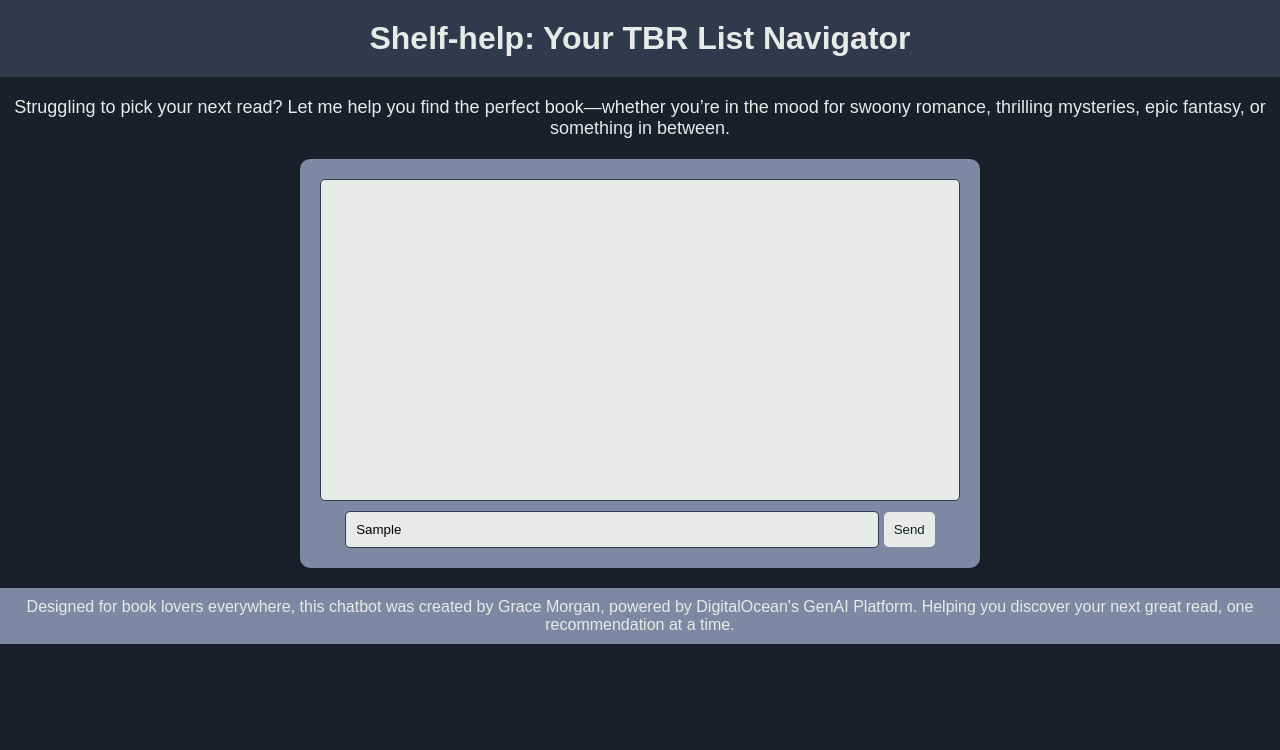
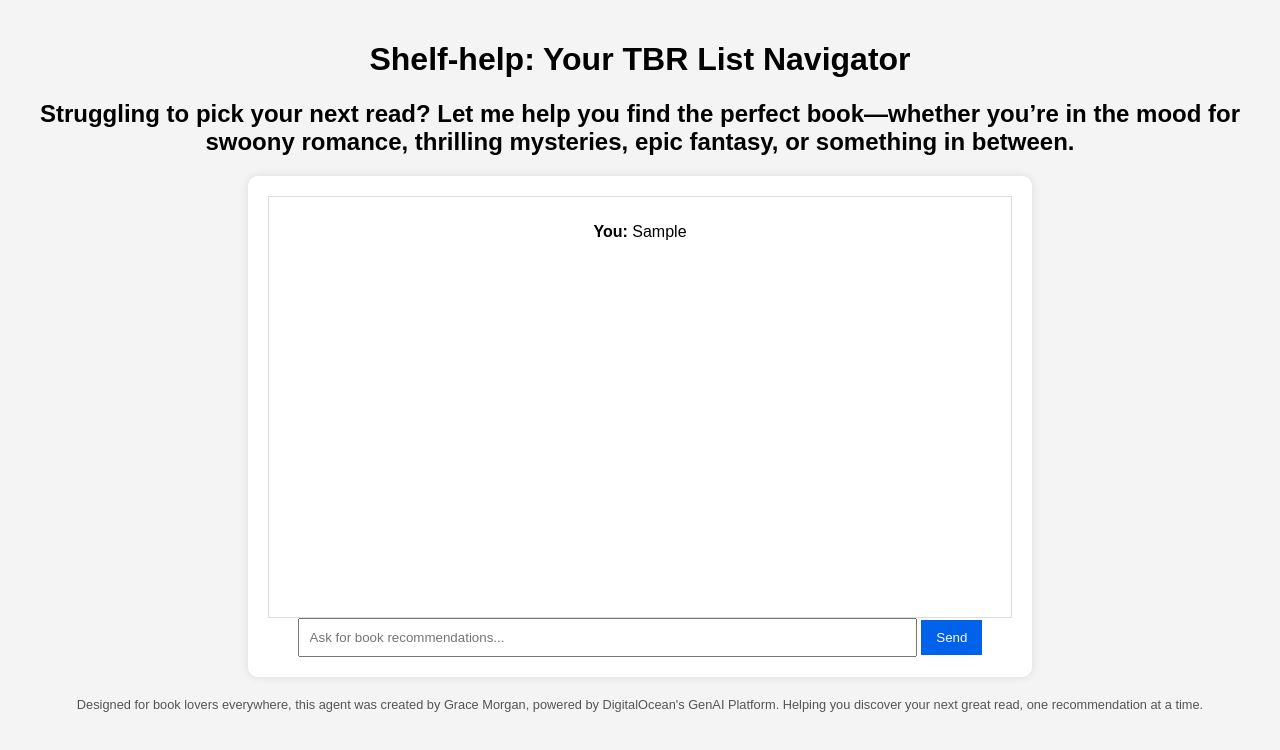
Before and after one commit to gmorgan967/book-rec-agent, a plain HTML site: page index.html in a window 1280 px wide. Both pictures are taken after typing "Sample" into the empty fields and a click on the button "Send". Drawn offline with Linux system fonts and the light colour scheme; no server answers; a script that the page names is missing; a web font is replaced by a local one.

Commit message:
Update index.html

```diff
--- a/index.html
+++ b/index.html
@@ -3,93 +3,90 @@
 <head>
     <meta charset="UTF-8">
     <meta name="viewport" content="width=device-width, initial-scale=1.0">
-    <title>Shelf-help: Your TBR List Navigator</title>
+    <title>Book Recommendation Agent</title>
     <style>
-        @import url('https://fonts.googleapis.com/css2?family=Canva+Sans&display=swap');
-
         body {
-            font-family: 'Canva Sans', sans-serif;
-            background-color: #1A1F29; /* Lightest shade for the background */
-            color: #1A1F29; /* Dark shade for text */
+            font-family: Arial, sans-serif;
             text-align: center;
+            background-color: #f4f4f4;
             margin: 0;
-            padding: 0;
+            padding: 20px;
         }
-        header {
-            background-color: #313a4d; /* Accent color */
-            padding: 20px;
-            font-size: 32px;
-            font-weight: bold;
-            color: #e7eae6; /* Text in white for contrast */
-        }
-        .subhead {
-            font-size: 18px;
-            color: #e7eae6; /* Dark text for readability */
-            margin-top: 20px;
-            margin-bottom: 20px;
-        }
-        .chat-container {
-            width: 50%;
+        #chat-container {
+            width: 60%;
             margin: auto;
-            background-color: #7d89a2; /* White for the chat container */
+            background: white;
             padding: 20px;
             border-radius: 10px;
-            box-shadow: 0px 2px 5px rgba(0, 0, 0, 0.1);
+            box-shadow: 0 0 10px rgba(0, 0, 0, 0.1);
         }
-        .chat-box {
-            height: 300px;
+        #chat-box {
+            height: 400px;
             overflow-y: auto;
-            border: 1px solid #313a4d; /* Light accent border color */
+            border: 1px solid #ddd;
             padding: 10px;
-            text-align: left;
-            background-color: #e7eae6; /* Very light grey for chat background */
-            border-radius: 5px;
+            background: #fff;
         }
-        .chat-input {
+        #user-input {
             width: 80%;
             padding: 10px;
-            margin-top: 10px;
-            border: 1px solid #313a4d; /* Light accent border color */
-            border-radius: 5px;
-            background-color: #e7eae6; /* Same as chat box background */
         }
-        .send-btn {
-            padding: 10px;
-            background-color: #e7eae6; /* Accent color for button */
-            color: #1A1F29;
+        #send-btn {
+            padding: 10px 15px;
+            background: #0061EB;
+            color: white;
             border: none;
             cursor: pointer;
-            border-radius: 5px;
         }
         footer {
             margin-top: 20px;
-            padding: 10px;
-            background-color: #7d89a2; /* Accent color for footer */
-            color: #e7eae6; /* White text for contrast */
+            font-size: 0.8em;
+            color: #555;
         }
     </style>
 </head>
 <body>
-    <header>Shelf-help: Your TBR List Navigator</header>
-    <div class="subhead">Struggling to pick your next read? Let me help you find the perfect book—whether you’re in the mood for swoony romance, thrilling mysteries, epic fantasy, or something in between.</div>
-    <div class="chat-container">
-        <div class="chat-box" id="chat-box"></div>
-        <input type="text" class="chat-input" id="user-input" placeholder="Type your question here...">
-        <button class="send-btn" onclick="sendMessage()">Send</button>
+    <h1>Shelf-help: Your TBR List Navigator</h1>
+    <h2>Struggling to pick your next read? Let me help you find the perfect book—whether you’re in the mood for swoony romance, thrilling mysteries, epic fantasy, or something in between.</h2>
+    <div id="chat-container">
+        <div id="chat-box"></div>
+        <input type="text" id="user-input" placeholder="Ask for book recommendations...">
+        <button id="send-btn">Send</button>
     </div>
-    <footer>Designed for book lovers everywhere, this chatbot was created by Grace Morgan, powered by DigitalOcean's GenAI Platform. Helping you discover your next great read, one recommendation at a time.</footer>
+    <footer>
+        Designed for book lovers everywhere, this agent was created by Grace Morgan, powered by DigitalOcean's GenAI Platform. Helping you discover your next great read, one recommendation at a time.
+    </footer>
 
-    <!-- Embed DigitalOcean GenAI chatbot -->
-    <script async
-      src="https://agent-12f68e1363e3d2f15269-9bcnf.ondigitalocean.app/static/chatbot/widget.js"
-      data-agent-id="810d5597-e830-11ef-bf8f-4e013e2ddde4"
-      data-chatbot-id="3FdnLZtpJnYqNyWh2xRwUPnSqxYbzDqy"
-      data-name="book-rec-agent Chatbot"
-      data-primary-color="#031B4E"
-      data-secondary-color="#E5E8ED"
-      data-button-background-color="#0061EB"
-      data-starting-message="Hello! How can I help you today?"
-      data-logo="/static/chatbot/icons/default-agent.svg">
+    <script>
+        const chatBox = document.getElementById("chat-box");
+        const userInput = document.getElementById("user-input");
+        const sendBtn = document.getElementById("send-btn");
+
+        async function sendMessage() {
+            const userMessage = userInput.value;
+            if (!userMessage) return;
+
+            chatBox.innerHTML += `<p><strong>You:</strong> ${userMessage}</p>`;
+            userInput.value = "";
+
+            const response = await fetch("https://agent-12f68e1363e3d2f15269-9bcnf.ondigitalocean.app/api/chat", {
+                method: "POST",
+                headers: {
+                    "Content-Type": "application/json",
+                    "Authorization": "Bearer NNwSlvSe95AstPlZJwFsnMv5gXmmxqAu"
+                },
+                body: JSON.stringify({ chatbot_id: "3FdnLZtpJnYqNyWh2xRwUPnSqxYbzDqy", message: userMessage })
+            });
+
+            const data = await response.json();
+            chatBox.innerHTML += `<p><strong>Agent:</strong> ${data.reply}</p>`;
+            chatBox.scrollTop = chatBox.scrollHeight;
+        }
+
+        sendBtn.addEventListener("click", sendMessage);
+        userInput.addEventListener("keypress", function(event) {
+            if (event.key === "Enter") sendMessage();
+        });
     </script>
 </body>
 </html>
```
